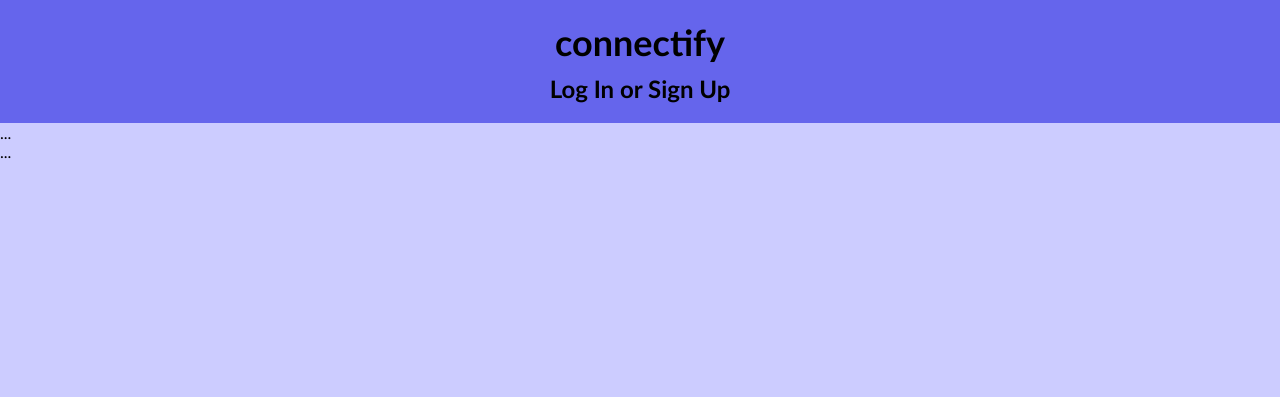
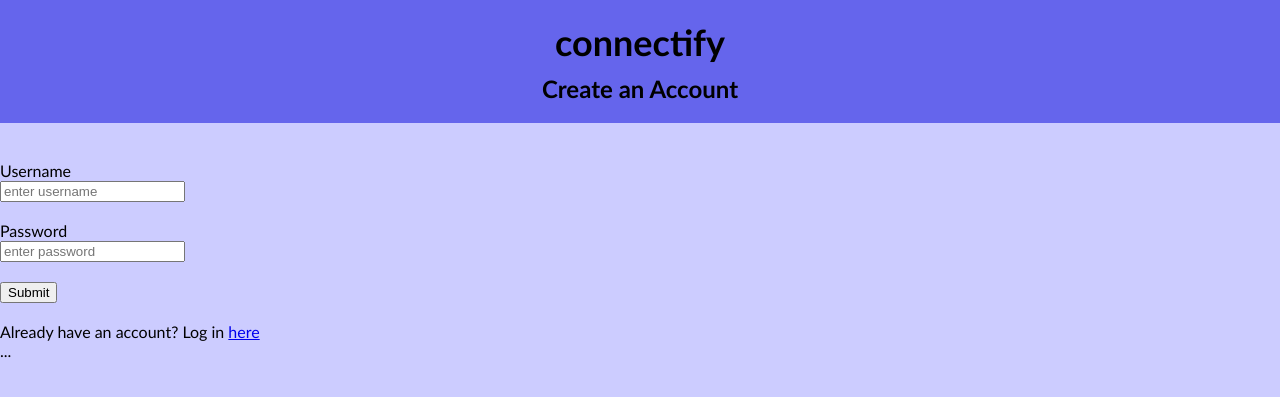
Before and after one commit to Jojoz23/connectify, a Flask app: page / in a window 1280 px wide. Shown: the top 397 px of the page. Run offline with Flask 3, Linux system fonts and the light colour scheme.

Commit message:
replace begin.html with sign_up.html, add sign up options

```diff
--- a/connectify.py
+++ b/connectify.py
@@ -2,7 +2,7 @@
 connectify application launcher. Opens in default browser.
 """
 
-from flask import Flask, render_template, url_for
+from flask import Flask, render_template, request
 
 app = Flask(__name__)
 app.config["STATIC_FOLDER"] = 'static'  # set location of static folder
@@ -12,9 +12,9 @@ def index() -> str:
     """
     Log in/sign up page.
     """
-    return render_template('begin.html')
+    return render_template('sign_up.html')
 
-@app.route('/profile/<username>')
+@app.route('/profile.html/<username>')
 def user_profile(username: str) -> str:
     """
     Profile of specified username.
@@ -24,6 +24,26 @@ def user_profile(username: str) -> str:
 
     return render_template('profile.html', data=user_data)
 
+@app.route('/login')
+def login() -> str:
+    """
+    Log in page
+    """
+    return render_template('login.html')
+
+@app.route('/attempt_create_account', methods=["post"])
+def create_account() -> str:
+    """
+    Create the account with username and password from sign_up.html
+
+    Precondition: username is not taken by an existing account
+    """
+    username = request.form['username']
+    password = request.form['password']
+
+    print(f"username: {username}\npassword: {password}")
+    #return render_template(f'profile.html/{username}')
+    return "Profile page not implemented yet."
 
 if __name__ == '__main__':
     app.run(debug=True)
--- a/templates/begin.html
+++ /dev/null
@@ -1,30 +0,0 @@
-<!DOCTYPE html>
-<html lang="en">
-<head>
-    <meta charset="UTF-8">
-    <meta http-equiv="X-UA-Compatible" content="IE=edge">
-    <meta name="viewport" content="width=device-width, initial-scale=1.0">
-    <title>connectify</title>
-    <!--add a favicon (logo on the tab)-->
-    <link rel="stylesheet" type="text/css" href="{{ url_for('static', filename='css/begin.css') }}">
-    <script src="{{ url_for('static', filename='js/begin.js') }}"></script>
-</head>
-<!--HEADER-->
-<header>
-    <h1>
-        <!--lowercase because minimalism-->
-        connectify
-    </h1>
-    <h2>
-        Log In or Sign Up
-    </h2>
-</header>
-<!--BODY-->
-<body>
-    ...
-</body>
-<!--FOOTER-->
-<footer>
-    ...
-</footer>
-</html>
--- a/templates/sign_up.html
+++ b/templates/sign_up.html
@@ -6,8 +6,8 @@
     <meta name="viewport" content="width=device-width, initial-scale=1.0">
     <title>connectify</title>
     <!--add a favicon (logo on the tab)-->
-    <link rel="stylesheet" href="begin.css">
-    <script src="begin.js"></script>
+    <link rel="stylesheet" type="text/css" href="{{ url_for('static', filename='css/sign_up.css') }}">
+    <script src="{{ url_for('static', filename='js/sign_up.js') }}"></script>
 </head>
 <!--HEADER-->
 <header>
@@ -16,12 +16,23 @@
         connectify
     </h1>
     <h2>
-        Sign Up
+        Create an Account
     </h2>
 </header>
 <!--BODY-->
 <body>
-    ...
+    <br><br>
+    <form action="/attempt_create_account" method="post">
+        <!--Username-->
+        Username<br>
+        <input type="text" id="username" name="username" placeholder="enter username"><br><br>
+        <!--Password-->
+        Password<br>
+        <input type="text" id="password" name="password" placeholder="enter password"><br><br>
+        <input type="submit" value="Submit">
+    </form>
+    <br>
+    Already have an account? Log in <a href="login.html">here</a>
 </body>
 <!--FOOTER-->
 <footer>
```
Also changed, not shown: static/css/sign_up.css (renamed from static/css/begin.css), static/js/begin.js (deleted), static/js/sign_up.js (added).
